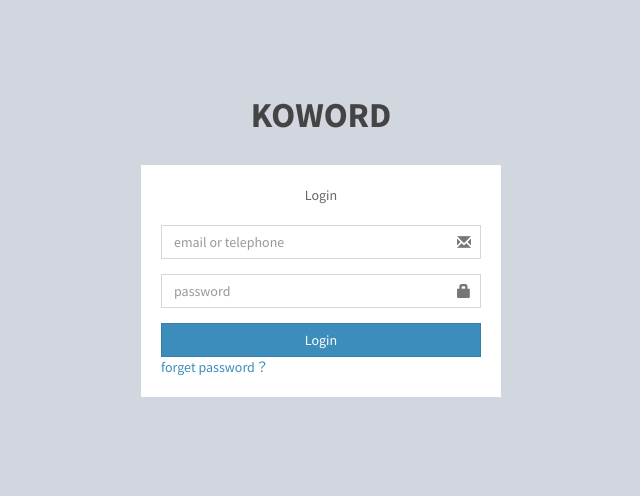
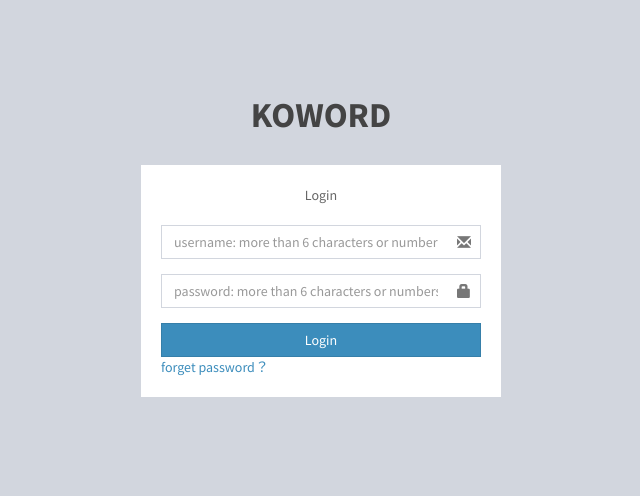
Before and after one commit to laylalaisy/KOWORD, a Django app: page /users/login/ in a window 1280 px wide. Shown: the top 496 px of the page, without its empty margins (319-959 px from the left). Run offline with Django 3.2, Linux system fonts and the light colour scheme; some libraries are stand-ins or nearby versions.

Commit message:
modify login

```diff
--- a/koword_apps/users/forms.py
+++ b/koword_apps/users/forms.py
@@ -3,8 +3,6 @@ import json
 
 from django import forms
 
-from .models import UserProfile
-
 class LoginForm(forms.Form):
 	username = forms.CharField(required=True, min_length=6, max_length=20)
 	password = forms.CharField(required=True, min_length=6, max_length=200)
--- a/koword_apps/users/views.py
+++ b/koword_apps/users/views.py
@@ -8,14 +8,29 @@ from django.db.models import Q
 from .forms import LoginForm
 from .models import UserProfile
 
+# -*- coding: utf-8 -*-
+import json
+
+from django.contrib.auth import authenticate, login, logout
+from django.contrib.auth.backends import ModelBackend
+from django.contrib.auth.hashers import make_password
+from django.contrib.auth.mixins import LoginRequiredMixin
+from django.core.urlresolvers import reverse
+from django.db.models import Q
+from django.http import HttpResponseRedirect, HttpResponse, JsonResponse, Http404
+from django.views.generic import View
+#from django.http import HttpResponse
+from django.shortcuts import render, redirect
+
+from django.conf import settings
+
 class CustomBackend(ModelBackend):
-
 	def authenticate(self, username=None, password=None, **kwargs):
 		'''
 		authenticate if user is valid to login
 		'''
 		try:
-			user = UserProfile.objects.get(Q(username=username) | Q(email=username))
+			user = UserProfile.objects.get(Q(username=username)|Q(email=username))
 			if user.check_password(password): 	# password stored in backend is encrypted
 				return user 					# success to login
 		except Exception as e:
@@ -33,8 +48,8 @@ class LoginView(View):
     		user = authenticate(username=username_, password=password_)
     		if user is not None:				# user is valid
     			login(request, user)
-    			return render(reverse("index.html"))	# success to login
+    			return render(reverse("index.html"))	# success to login}
     		else:
-    			return render(request, "login.html", {"msg": u"Username or password is wrong!"})	# fail to login
+    			return render(request, "login.html", {"msg": u"Username or password is wrong!", "login_form": login_form})	# fail to login
     	else:
-            return render(request, "login.html", {"login_form": login_form})	# input is not valid
+            return render(request, "login.html", {"msg": u"Username or password should be longer than 6 characters or numbers!", "login_form": login_form}) # input is not valid
--- a/templates/login.html
+++ b/templates/login.html
@@ -38,22 +38,20 @@
 
             <form action="{% url 'login' %}" method="post">
                 <div class="form-group has-feedback {% if login_form.errors.username %} has-error {% endif %}">
-                    <input type="text" name="username" class="form-control" placeholder="email or telephone">
+                    <input type="text" name="username" class="form-control" placeholder="username: more than 6 characters or numbers">
                     <span class="glyphicon glyphicon-envelope form-control-feedback"></span>
                 </div>
                 <div class="form-group has-feedback {% if login_form.errors.password %} has-error {% endif %}">
-                    <input type="password" name="password" class="form-control" placeholder="password">
+                    <input type="password" name="password" class="form-control" placeholder="password: more than 6 characters or numbers">
                     <span class="glyphicon glyphicon-lock form-control-feedback"></span>
                 </div>
                 {% csrf_token %}
                 <div class="row">
                     <!-- /.col -->
                     <div class="col-xs-12">
-
                         {% if msg %}
                             <div class="bg-red alert">{{ msg }}</div>
                         {% endif %}
-
                         <button type="submit" class="btn btn-primary btn-block btn-flat">Login</button>
                     </div>
                     <!-- /.col -->
```
